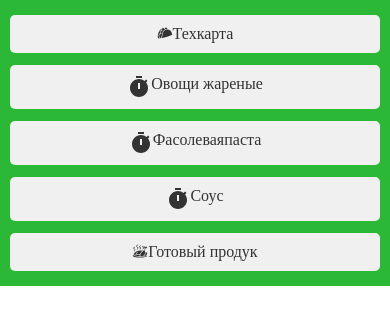
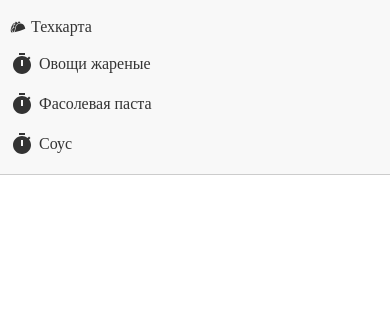
Before and after one commit to abazdev34/texKarta, a React (Vite) app: page / in a window 390 px wide. Shown: the top 324 px of the page. Built offline with nearby package versions, Linux system fonts and the light colour scheme.

Commit message:
вававппыапывав

```diff
--- a/src/components/header/header.scss
+++ b/src/components/header/header.scss
@@ -1,40 +1,41 @@
-$primary-dark: #1897f1;
-
 .header {
   display: flex;
-  align-items: center;
-  justify-content: center;
-  padding: 20px;
-  background-color: #2ab836;
-  height: 60px;
-  gap: 2px;
+  justify-content: space-around; // Space out the links evenly
+  align-items: center; // Center items vertically
+  padding: 10px 20px; // Add some padding
+  background-color: #f8f8f8; // Background color for the header
+  border-bottom: 1px solid #ccc; // Optional border for separation
 
   a {
-    text-decoration: none;
-    color: #333;
-    display: flex;
-    justify-content: center;
-    background: #f0f0f0;
-    padding: 10px;
-    border-radius: 5px;
-    transition: all 0.3s ease;
+      text-decoration: none; // Remove underline from links
+      color: #333; // Link color
+      font-size: 1.2em; // Default font size
+      display: flex; // Use flex to align icon and text
+      align-items: center; // Center icon and text vertically
+      padding: 10px; // Add padding around links
 
-    &:hover {
-      background-color: darken($primary-dark, 10%);
-    }
+      &:hover {
+          color: #007bff; // Change color on hover
+      }
+
+      svg {
+          margin-right: 5px; // Space between icon and text
+      }
   }
 }
 
-// Responsive styles
+// Media query for smaller screens
 @media (max-width: 768px) {
   .header {
-    flex-direction: column; // Stack items vertically on smaller screens
-    height: auto; // Allow height to adjust based on content
-    padding: 10px; // Reduce padding for smaller screens
-  }
+      flex-direction: column; // Stack links vertically
+      align-items: flex-start; // Align items to the start
+      padding: 10px; // Adjust padding for smaller screens
 
-  a {
-    width: 100%; // Make links full width
-    margin: 5px 0; // Add margin between links
+      a {
+          font-size: 1em; // Smaller font size for mobile
+          padding: 8px 0; // Adjust padding for links
+          width: 100%; // Make links full width
+          text-align: left; // Align text to the left
+      }
   }
 }
--- a/src/components/header/index.jsx
+++ b/src/components/header/index.jsx
@@ -1,36 +1,33 @@
-
 import { Link } from 'react-router-dom';
 import './header.scss';
 import TimerIcon from '@mui/icons-material/Timer';
-import { GiChickenOven } from "react-icons/gi";
+import { GiChickenOven, GiTacos } from "react-icons/gi";
+import { useEffect, useState } from 'react';
 
-import { GiTacos } from "react-icons/gi";
 const Header = () => {
+  const [isLaptop, setIsLaptop] = useState(window.innerWidth >= 1024); // Ноутбук өлшемі
 
+  useEffect(() => {
+    const handleResize = () => {
+      setIsLaptop(window.innerWidth >= 1024);
+    };
 
+    window.addEventListener('resize', handleResize);
+    return () => {
+      window.removeEventListener('resize', handleResize);
+    };
+  }, []);
 
   return (
-
-
-       <div className="header">
-         <Link to="/texKarta"> <GiTacos />   Техкарта</Link>
-
-            <Link to="/ovoshi">    <TimerIcon />Овощи жареные</Link>
-            <Link to="/timer">    <TimerIcon />Фасолеваяпаста</Link>
-            <Link to="/Sous">    <TimerIcon />Соус</Link>
-            <Link to="/Texmyso">   <GiChickenOven />Готовый продук</Link>
-
-
-
-       </div>
-
-
-
-
-
-
-
-
+    <div className="header">
+      <Link to="/texKarta"><GiTacos /> Техкарта</Link>
+      <Link to="/ovoshi"><TimerIcon /> Овощи жареные</Link>
+      <Link to="/timer"><TimerIcon /> Фасолевая паста</Link>
+      <Link to="/Sous"><TimerIcon /> Соус</Link>
+      {isLaptop && (
+        <Link to="/Texmyso"><GiChickenOven /> Готовый продук</Link>
+      )}
+    </div>
   );
 };
 
```
